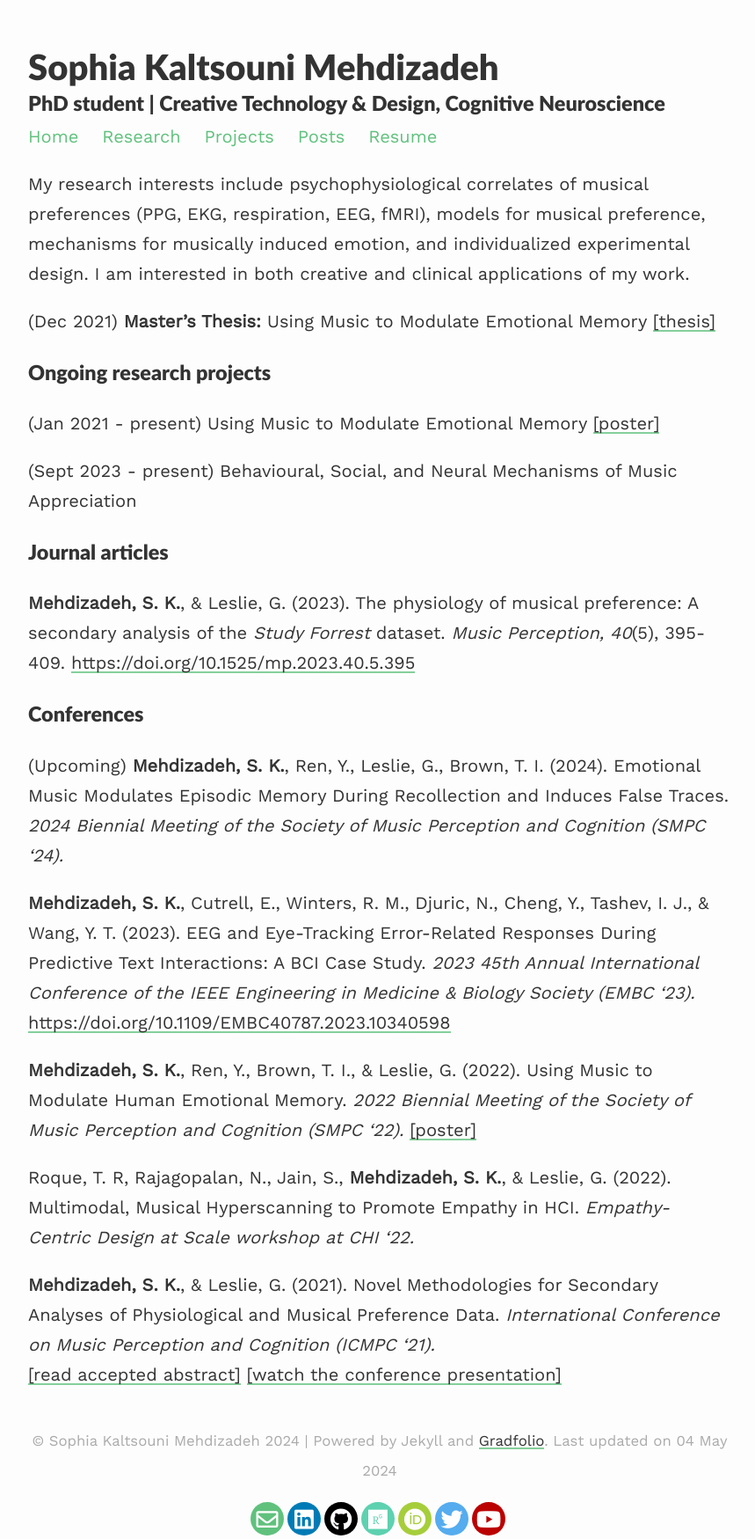
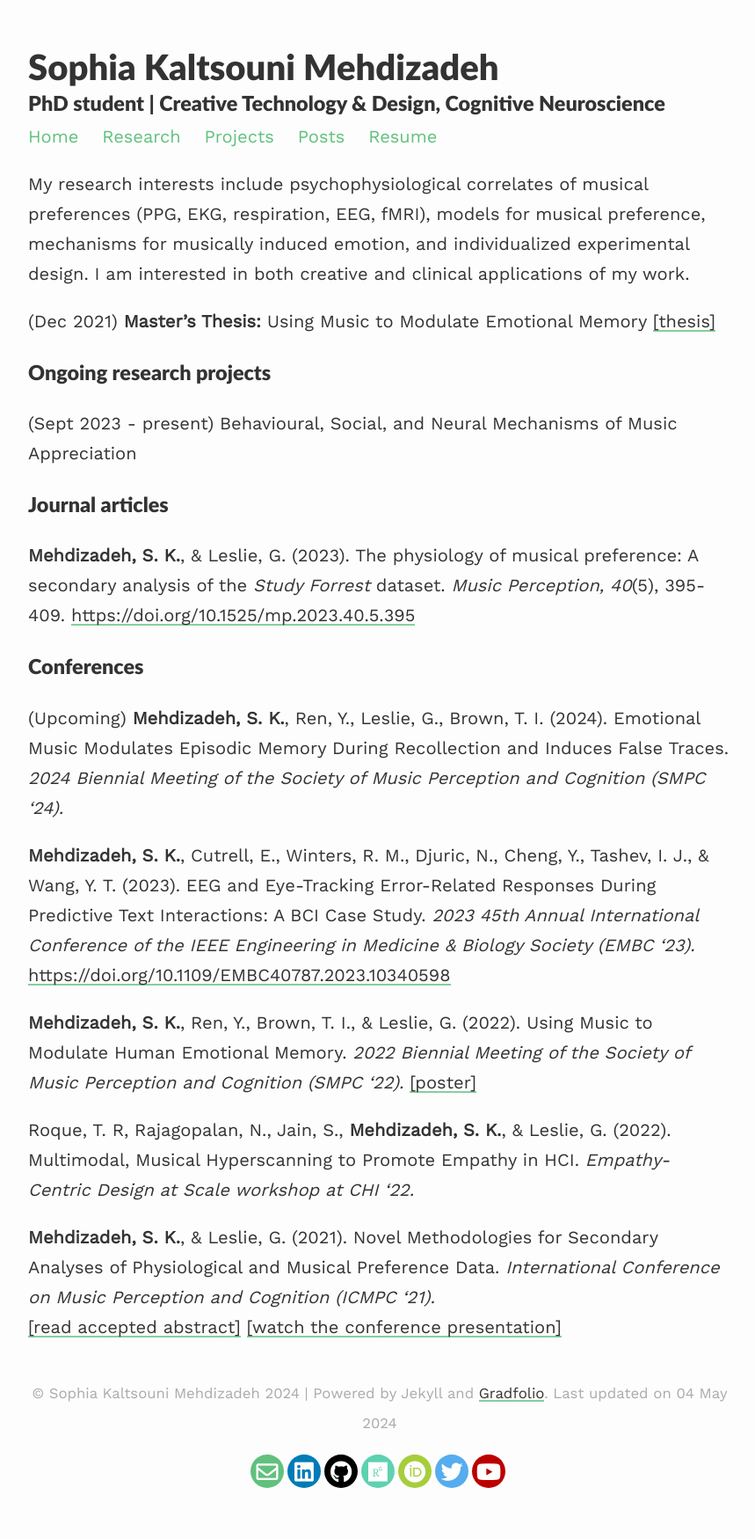
Before and after one commit to smehdizadeh/smehdizadeh.github.io, a Jekyll site: the page built from _pages/research.md, in a window 1280 px wide. Shown: the whole page at 88% size, without its empty margins (208-1067 px from the left). Built offline with Jekyll 4.4.1, drawn with Linux system fonts in a browser that asks for light colours; nearby versions of some CDN libraries; after the commit the page ends 1695 px from its top, so only the background shows below that.

Commit message:
Update research.md

```diff
--- a/_pages/research.md
+++ b/_pages/research.md
@@ -10,8 +10,6 @@ My research interests include psychophysiological correlates of musical preferen
 (Dec 2021) **Master's Thesis:** Using Music to Modulate Emotional Memory [[thesis]](https://smartech.gatech.edu/handle/1853/66164)
 
 ### Ongoing research projects ###
-
-(Jan 2021 - present) Using Music to Modulate Emotional Memory [[poster]](/assets/files/Mehdizadeh_Spring2021_poster.pdf)
 
 (Sept 2023 - present) Behavioural, Social, and Neural Mechanisms of Music Appreciation
 
```
